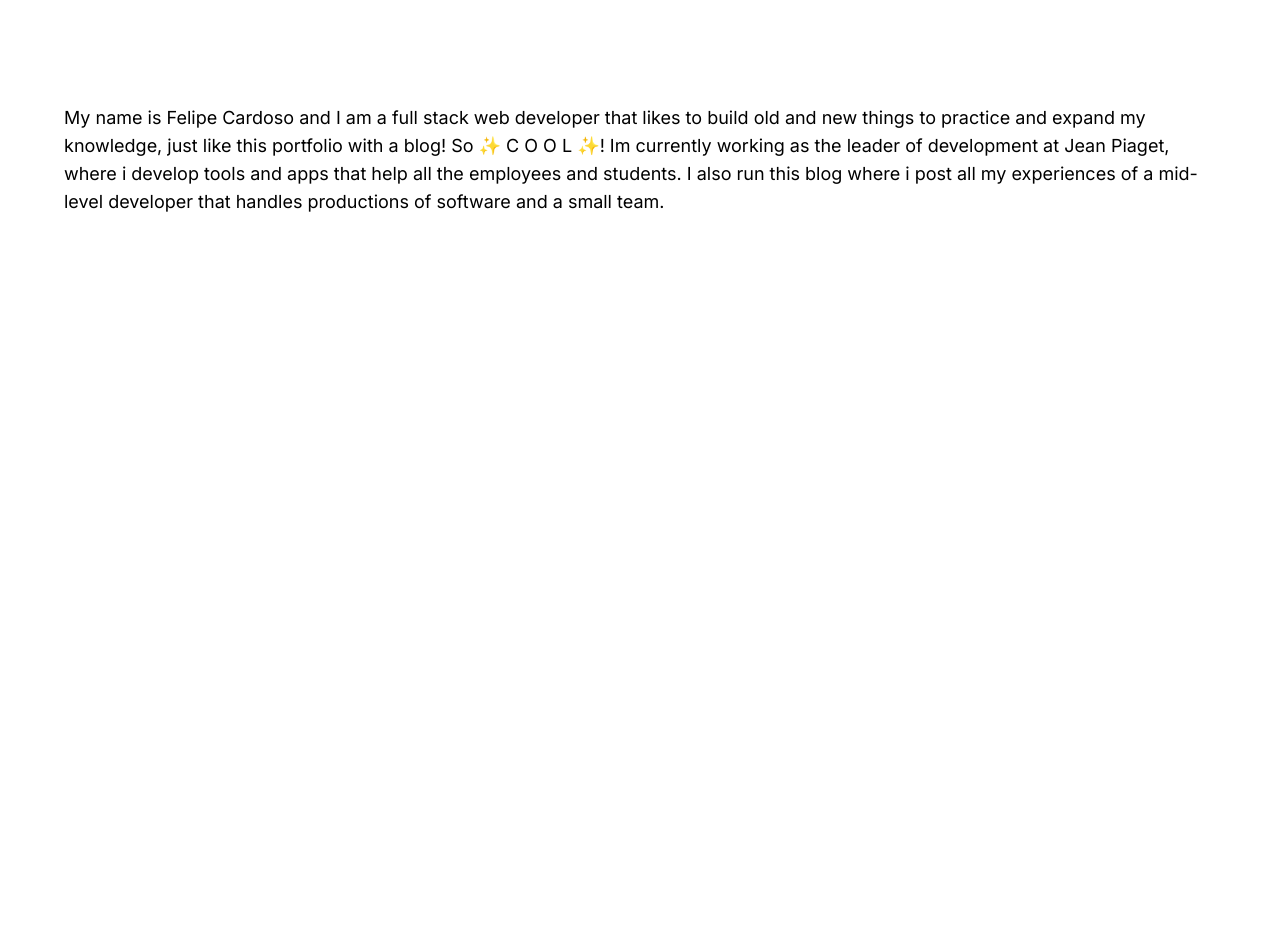
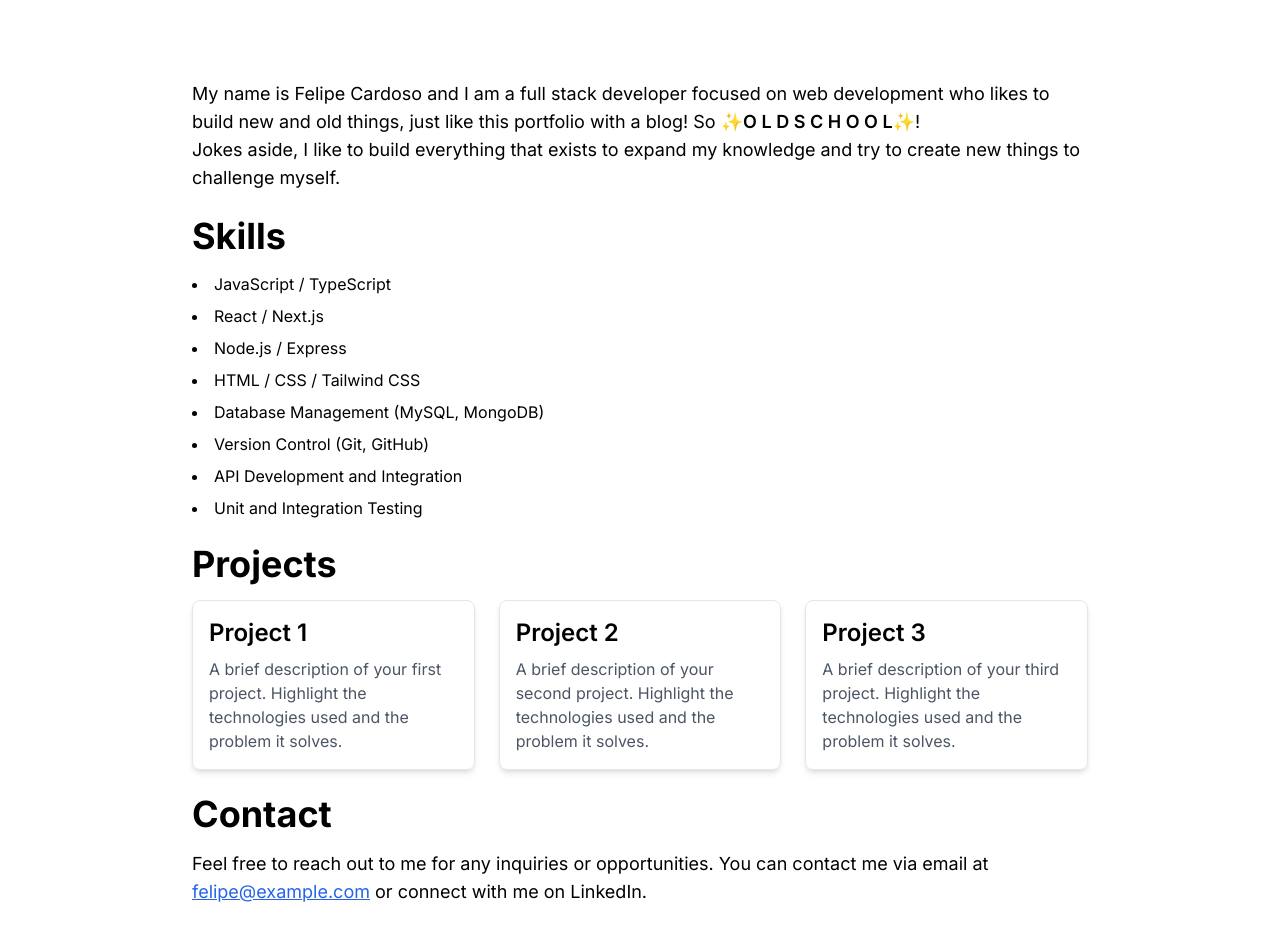
Before and after one commit to imLymei/portfolio-blog, a Next.js app: page / in a window 1280 px wide. Shown: the part 340-1280 px from the top of the page. Before the commit the page ends 800 px from the top, so only its background shows below. Built offline with nearby package versions, Linux system fonts and the light colour scheme.

Commit message:
feat: add initial home page

```diff
--- a/src/app/layout.tsx
+++ b/src/app/layout.tsx
@@ -21,11 +21,11 @@
     <html lang="en">
       <body
         className={cn(
-          "min-h-screen dark:bg-neutral-950 dark:text-neutral-50",
+          "min-h-screen px-6 dark:bg-neutral-950 dark:text-neutral-50",
           inter.className,
         )}
       >
-        <div className="mx-auto max-w-6xl">
+        <div className="mx-auto max-w-4xl">
           <Navbar />
           <main className="py-24">{children}</main>
         </div>
--- a/src/app/page.tsx
+++ b/src/app/page.tsx
@@ -1,18 +1,79 @@
 export default function Home() {
   return (
-    <section className="flex flex-col gap-6 text-lg">
-      <h1 className="py-24 text-center text-6xl font-bold">
-        {"<👋 HELLO WORLD />"}
-      </h1>
-      <p>
-        My name is Felipe Cardoso and I am a full stack web developer that likes
-        to build old and new things to practice and expand my knowledge, just
-        like this portfolio with a blog! So ✨ C O O L ✨! Im currently working
-        as the leader of development at Jean Piaget, where i develop tools and
-        apps that help all the employees and students. I also run this blog
-        where i post all my experiences of a mid-level developer that handles
-        productions of software and a small team.
-      </p>
-    </section>
+    <div className="flex flex-col gap-6">
+      <section>
+        <h1 className="py-24 text-center text-4xl font-bold sm:text-5xl md:text-6xl">
+          {"<👋 HELLO WORLD />"}
+        </h1>
+
+        <p className="text-lg">
+          My name is Felipe Cardoso and I am a full stack developer focused on
+          web development who likes to build new and old things, just like this
+          portfolio with a blog! So{" "}
+          <span className="font-semibold">✨O L D S C H O O L✨</span>!
+        </p>
+
+        <p className="text-lg">
+          Jokes aside, I like to build everything that exists to expand my
+          knowledge and try to create new things to challenge myself.
+        </p>
+      </section>
+
+      <section>
+        <h2 className="text-4xl font-bold">Skills</h2>
+        <ul className="mt-4 list-inside list-disc space-y-2">
+          <li>JavaScript / TypeScript</li>
+          <li>React / Next.js</li>
+          <li>Node.js / Express</li>
+          <li>HTML / CSS / Tailwind CSS</li>
+          <li>Database Management (MySQL, MongoDB)</li>
+          <li>Version Control (Git, GitHub)</li>
+          <li>API Development and Integration</li>
+          <li>Unit and Integration Testing</li>
+        </ul>
+      </section>
+
+      <section>
+        <h2 className="text-4xl font-bold">Projects</h2>
+        <div className="mt-4 grid grid-cols-1 gap-6 md:grid-cols-2 lg:grid-cols-3">
+          <div className="rounded-lg border p-4 shadow-md">
+            <h3 className="text-2xl font-semibold">Project 1</h3>
+            <p className="mt-2 text-gray-600">
+              A brief description of your first project. Highlight the
+              technologies used and the problem it solves.
+            </p>
+          </div>
+          <div className="rounded-lg border p-4 shadow-md">
+            <h3 className="text-2xl font-semibold">Project 2</h3>
+            <p className="mt-2 text-gray-600">
+              A brief description of your second project. Highlight the
+              technologies used and the problem it solves.
+            </p>
+          </div>
+          <div className="rounded-lg border p-4 shadow-md">
+            <h3 className="text-2xl font-semibold">Project 3</h3>
+            <p className="mt-2 text-gray-600">
+              A brief description of your third project. Highlight the
+              technologies used and the problem it solves.
+            </p>
+          </div>
+        </div>
+      </section>
+
+      <section>
+        <h2 className="text-4xl font-bold">Contact</h2>
+        <p className="mt-4 text-lg">
+          Feel free to reach out to me for any inquiries or opportunities. You
+          can contact me via email at{" "}
+          <a
+            href="mailto:felipe@example.com"
+            className="text-blue-600 underline"
+          >
+            felipe@example.com
+          </a>{" "}
+          or connect with me on LinkedIn.
+        </p>
+      </section>
+    </div>
   );
 }
```
